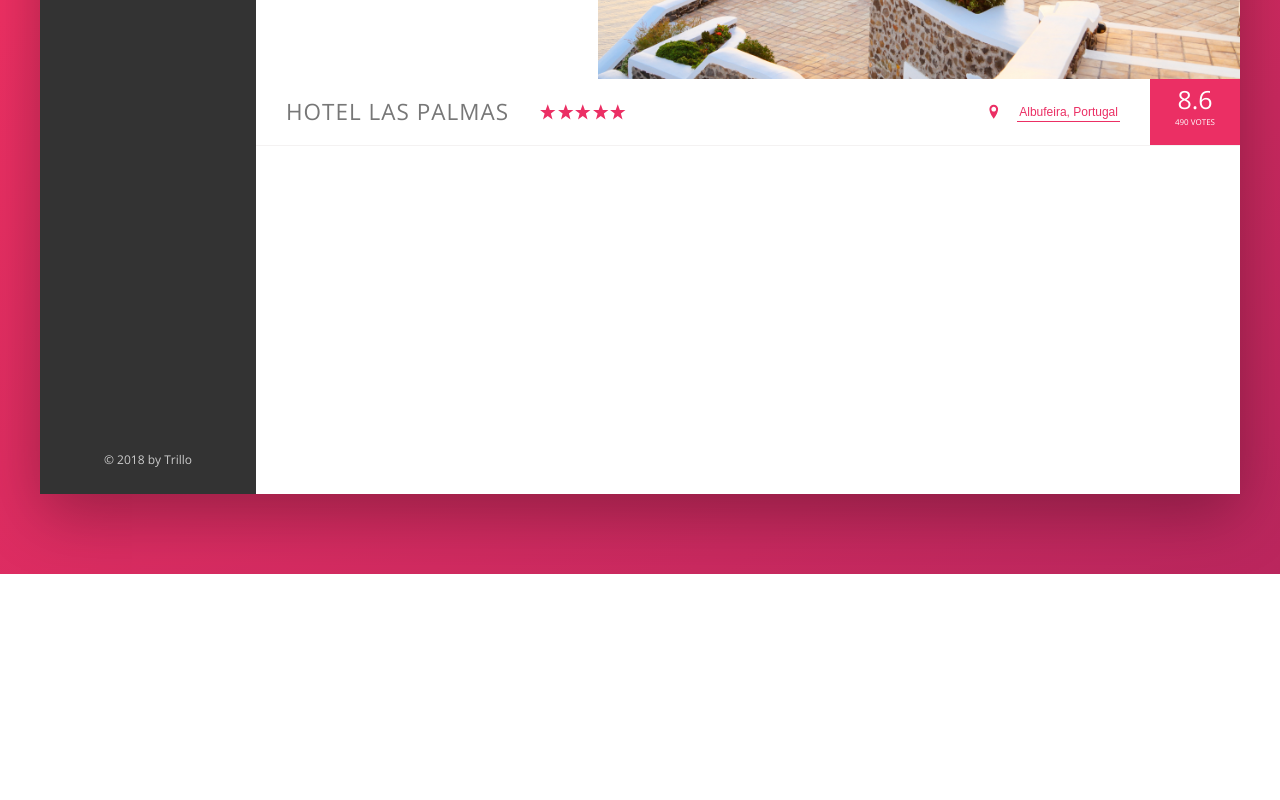
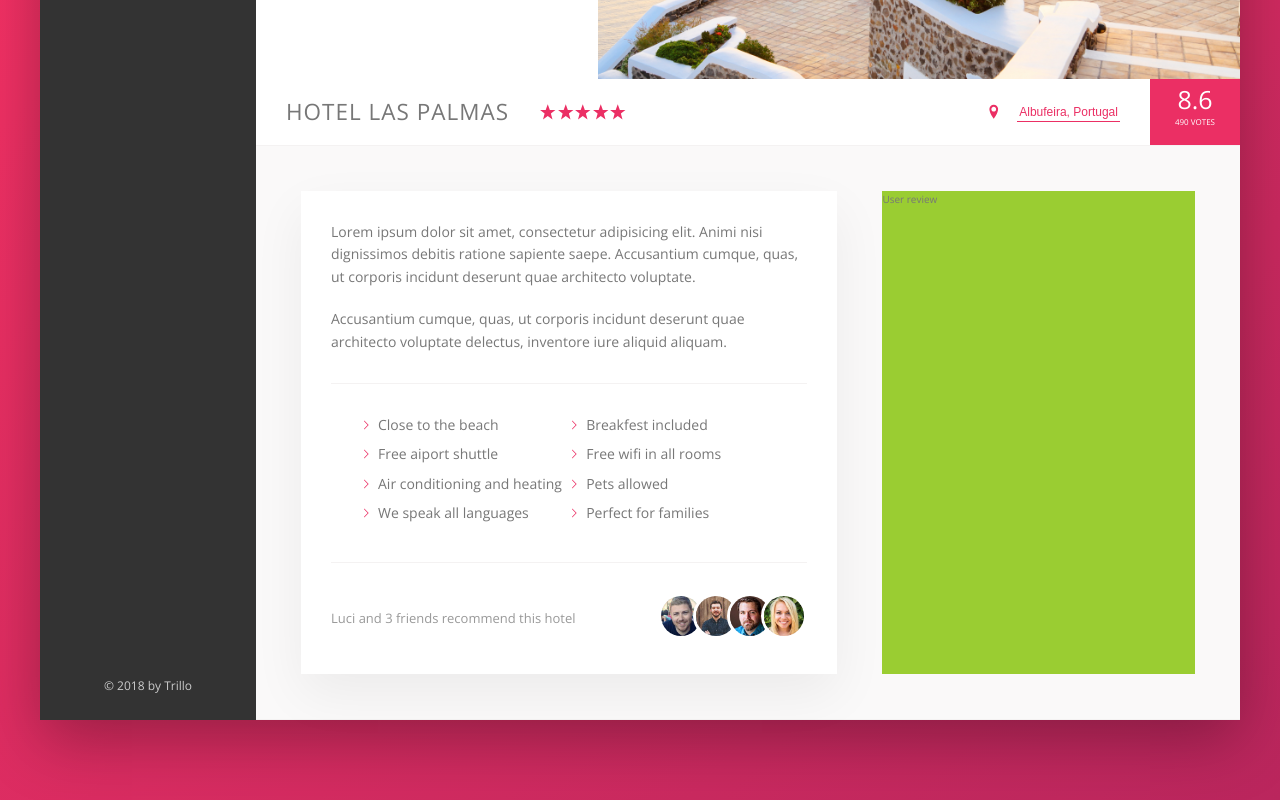
Before and after one commit to yuri-calabrez/advanced-css3-and-sass, a website: page trillo/index.html in a window 1280 px wide. Shown: the part 456-1256 px from the top of the page. Before the commit the page ends 1030 px from the top, so only its background shows below. Drawn offline with nearby package versions, Linux system fonts and the light colour scheme.

Commit message:
Finalizando sessão de descrição (Trillo)

```diff
--- a/trillo/index.html
+++ b/trillo/index.html
@@ -132,6 +132,45 @@
                            <div class="overview__rating-count">490 votes</div>
                        </div>
                     </div>
+
+                    <div class="detail">
+                        <div class="description">
+                            <p class="paragraph">
+                                Lorem ipsum dolor sit amet, consectetur adipisicing elit. Animi nisi dignissimos debitis ratione sapiente saepe. Accusantium cumque, quas, ut corporis incidunt deserunt quae architecto voluptate.
+                            </p>
+
+                            <p class="paragraph">
+                                Accusantium cumque, quas, ut corporis incidunt deserunt quae architecto voluptate delectus, inventore iure aliquid aliquam.
+                            </p>
+
+                            <ul class="list">
+                                <li class="list__item">Close to the beach</li>
+                                <li class="list__item">Breakfest included</li>
+                                <li class="list__item">Free aiport shuttle</li>
+                                <li class="list__item">Free wifi in all rooms</li>
+                                <li class="list__item">Air conditioning and heating</li>
+                                <li class="list__item">Pets allowed</li>
+                                <li class="list__item">We speak all languages</li>
+                                <li class="list__item">Perfect for families</li>
+                            </ul>
+
+                            <div class="recommend">
+                                <p class="recommend__count">
+                                    Luci and 3 friends recommend this hotel
+                                </p>
+                                <div class="recommend__friends">
+                                    <img src="img/user-3.jpg" alt="User 3" class="recommend__photo">
+                                    <img src="img/user-4.jpg" alt="User 4" class="recommend__photo">
+                                    <img src="img/user-5.jpg" alt="User 5" class="recommend__photo">
+                                    <img src="img/user-6.jpg" alt="User 6" class="recommend__photo">
+                                </div>
+                            </div>
+                        </div>
+
+                        <div class="user-reviews">
+                            User review
+                        </div>
+                    </div>
                 </main>
             </div>
         </div>
--- a/trillo/sass/_base.scss
+++ b/trillo/sass/_base.scss
@@ -13,6 +13,8 @@
     --color-grey-dark-3: #999;
 
     --shadow-dark: 0 2rem 6rem rgba(0, 0, 0, .3);
+    --line: 1px solid var(--color-grey-light-2);
+    --shadow-light: 0 2rem 5rem rgba(0, 0, 0, .06);
 }
 
 * {
--- a/trillo/sass/_components.scss
+++ b/trillo/sass/_components.scss
@@ -195,7 +195,7 @@
 .overview {
     display: flex;
     align-items: center;
-    border-bottom: 1px solid var(--color-grey-light-2);
+    border-bottom: var(--line);
 
     &__heading {
         font-size: 2.25rem;
@@ -272,6 +272,71 @@
     }
 }
 
+/*###################################### Paragraph*/
+.paragraph {
+    &:not(:last-of-type) {
+        margin-bottom: 2rem;
+    }
+}
+
+/*###################################### List*/
+.list {
+    display: flex;
+    flex-wrap: wrap;
+    margin: 3rem 0;
+    list-style: none;
+    padding: 3rem;
+    border-top: var(--line);
+    border-bottom: var(--line);
+
+    &__item {
+        flex: 0 0 50%;
+        margin-bottom: .7rem;
+    }
+
+    &__item::before {
+        content: "";
+        display: inline-block;
+        width: 1rem;
+        height: 1rem;
+        margin-right: .7rem;
+        //background-image: url(../img/chevron-thin-right.svg);
+        background-color: var(--color-primary);
+        -webkit-mask-image: url(../img/chevron-thin-right.svg);
+        -webkit-mask-size: cover;
+        mask-image: url(../img/chevron-thin-right.svg);
+        mask-size: cover;
+    }
+}
+
+/*###################################### Recommend*/
+.recommend {
+    font-size: 1.3rem;
+    color: var(--color-grey-dark-3);
+    display: flex;
+    align-items: center;
+
+    &__count {
+        margin-right: auto;
+    }
+
+    &__friends {
+
+    }
+
+    &__photo {
+        box-sizing: content-box;
+        height: 4rem;
+        width: 4rem;
+        border-radius: 50%;
+        border: solid 3px #fff;
+
+        &:not(:last-child) {
+            margin-right: -1.5rem;
+        }
+    }
+}
+
 @keyframes pulsate {
     0% {
         transform: scale(1);
--- a/trillo/sass/_layout.scss
+++ b/trillo/sass/_layout.scss
@@ -30,6 +30,26 @@
 
 .hotel-view {
     background-color: #fff;
-    height: 80rem;
     flex: 1;
 }
+
+.detail {
+    display: flex;
+    padding: 4.5rem;
+    background-color: var(--color-grey-light-1);
+    border-bottom: var(--line);
+}
+
+.description {
+    flex: 0 0 60%;
+    background-color: #fff;
+    box-shadow: var(--shadow-light);
+    padding: 3rem;
+    margin-right: 4.5rem;
+    font-size: 1.4rem;
+}
+
+.user-reviews {
+    flex: 1;
+    background-color: yellowgreen;
+}
```
Also changed, not shown: trillo/css/style.css.
